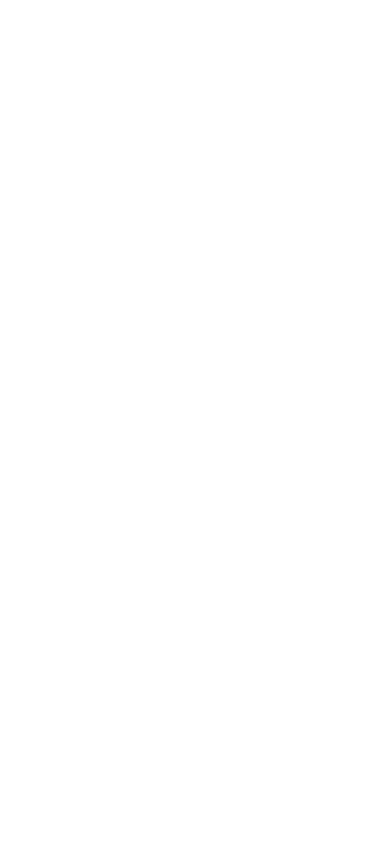
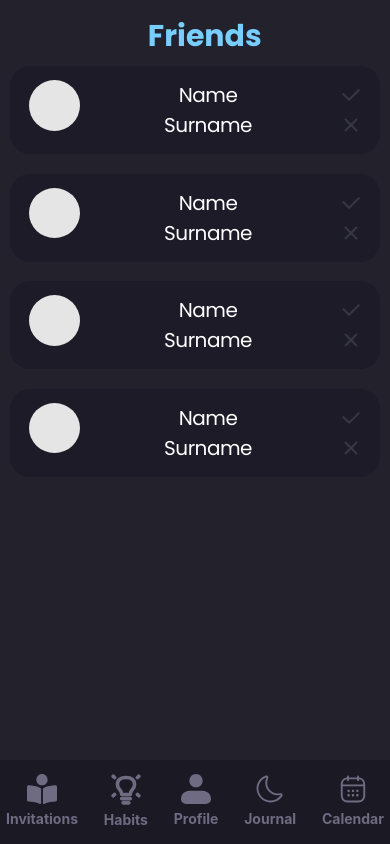
Before and after one commit to jakub-gorzkowski/habitcare, a React (Create React App) app in the folder reactjs/: page /friends in a window 390 px wide. Before the commit this address had no page. Built offline with nearby package versions, Linux system fonts and the light colour scheme.

Commit message:
Friends demo

```diff
--- a/reactjs/src/App.js
+++ b/reactjs/src/App.js
@@ -6,6 +6,7 @@
 import Calendar from "./pages/Calendar.js";
 import Journal from "./pages/Journal.js";
 import Login from './pages/Login.js';
+import Friends from "./pages/Friends";
 
 const App = () => {
     return (
@@ -17,6 +18,8 @@
                 <Route path="/profile" element={<Profile />} />
                 <Route path="/calendar" element={<Calendar />} />
                 <Route path="/journal" element={<Journal />} />
+                <Route path="/friends" element={<Friends />} />
+
             </Routes>
         </Router>
     );
--- /dev/null
+++ b/reactjs/src/components/Friend.css
@@ -0,0 +1,39 @@
+.friend {
+    display: flex;
+    flex-direction: row;
+    align-items: flex-start;
+    padding: 14px;
+    margin-top: 2%;
+    font-size: 1rem;
+    color: white;
+    background-color: #1D1B27;
+    border-radius: 20px;
+    width: 40%;
+    justify-content: space-between;
+}
+.username{
+    margin-top: 0;
+}
+.friend-picture{
+    width: 15%;
+    height: 100%;
+}
+
+.friend-picture img{
+    width: 100%;
+    height: 100%;
+}
+
+
+.invitation-buttons img{
+    width: 30px;
+    height: 30px;
+}
+
+@media (max-width: 900px) {
+    .friend {
+        margin-top: 5%;
+        width: 95%;
+        padding-left: 5%;
+    }
+}
--- /dev/null
+++ b/reactjs/src/components/Friend.js
@@ -0,0 +1,21 @@
+import React from "react";
+import "./Friend.css";
+import accept from "../assets/accept.svg";
+import cancel from "../assets/cancel.svg";
+
+function Friend({ friendName, friendPicture }) {
+    return (
+        <div className="friend">
+            <div className="friend-picture">
+                <img src={friendPicture} alt="Profile Image"/>
+            </div>
+            <div className="username">{friendName}</div>
+            <div className="invitation-buttons">
+                <img loading="lazy" src={accept} alt=""/>
+                <img loading="lazy" src={cancel} alt=""/>
+            </div>
+        </div>
+    );
+}
+
+export default Friend;
--- /dev/null
+++ b/reactjs/src/pages/Friends.css
@@ -0,0 +1,75 @@
+.friends-text {
+    color: #77CEFF;
+    font-size: 30px;
+    font-family: 'Poppins', sans-serif;
+    font-weight: 700;
+    line-height: 19.37px;
+    word-wrap: break-word;
+}
+.friends {
+    width: 100vw;
+    height: 100vh;
+    background-color: #373645;
+    display: flex;
+    flex-direction: column;
+    justify-content: flex-start;
+}
+
+.friends-middle {
+    width: 100%;
+    display: flex;
+    justify-content: space-between;
+    align-items: flex-start;
+    height: auto;
+    max-height: 92%;
+    overflow-y: auto;
+
+}
+.side-bar {
+    width: 22%;
+}
+.friends-container{
+    margin-top: 2%;
+    width: 70%;
+    height: auto;
+    display: flex;
+    flex-direction: column;
+    align-items: center;
+
+}
+
+.friends-text {
+    color: #77CEFF;
+    font-size: 30px;
+    font-family: 'Poppins', sans-serif;
+    font-weight: 700;
+    line-height: 19.37px;
+    word-wrap: break-word;
+}
+
+@media (max-width: 600px) {
+    .mobile-menu{
+        width: 100vw;
+        position: fixed;
+        bottom: 0;
+    }
+    .friends {
+        width: 100%;
+        height: 100vh;
+        background-color: #23212C;
+    }
+    .friends-container{
+        width: 100%;
+        padding-top: 5%;
+        display: flex;
+        overflow-y: auto;
+        margin-top: 2%
+    }
+    .friends-text {
+        padding-left: 5%;
+    }
+    .side-bar {
+        display: none
+    }
+
+}
--- /dev/null
+++ b/reactjs/src/pages/Friends.js
@@ -0,0 +1,34 @@
+import React from 'react';
+import './Friends.css';
+import SideBar from '../components/SideBar.js';
+import Navbar from "../components/Navbar";
+import MobileMenu from "../components/MobileMenu.js";
+import Friend from "../components/Friend";
+import myProfile from "../assets/myProfile.svg";
+
+function Friends() {
+    const activePage = "Friends";
+    return (
+        <div className="friends">
+            <Navbar />
+            <div className="friends-middle">
+                <div className="side-bar">
+                    <SideBar/>
+                </div>
+                <div className="friends-container">
+                    <div className="friends-text">Friends</div>
+                    <Friend friendName="Name Surname" friendPicture={myProfile}/>
+                    <Friend friendName="Name Surname" friendPicture={myProfile}/>
+                    <Friend friendName="Name Surname" friendPicture={myProfile}/>
+                    <Friend friendName="Name Surname" friendPicture={myProfile}/>
+
+                </div>
+            </div>
+            <div className="mobile-menu">
+                <MobileMenu activePage={activePage} />
+            </div>
+        </div>
+    );
+}
+
+export default Friends;
```
Also changed, not shown: reactjs/src/assets/accept.svg (added), reactjs/src/assets/cancel.svg (added).
